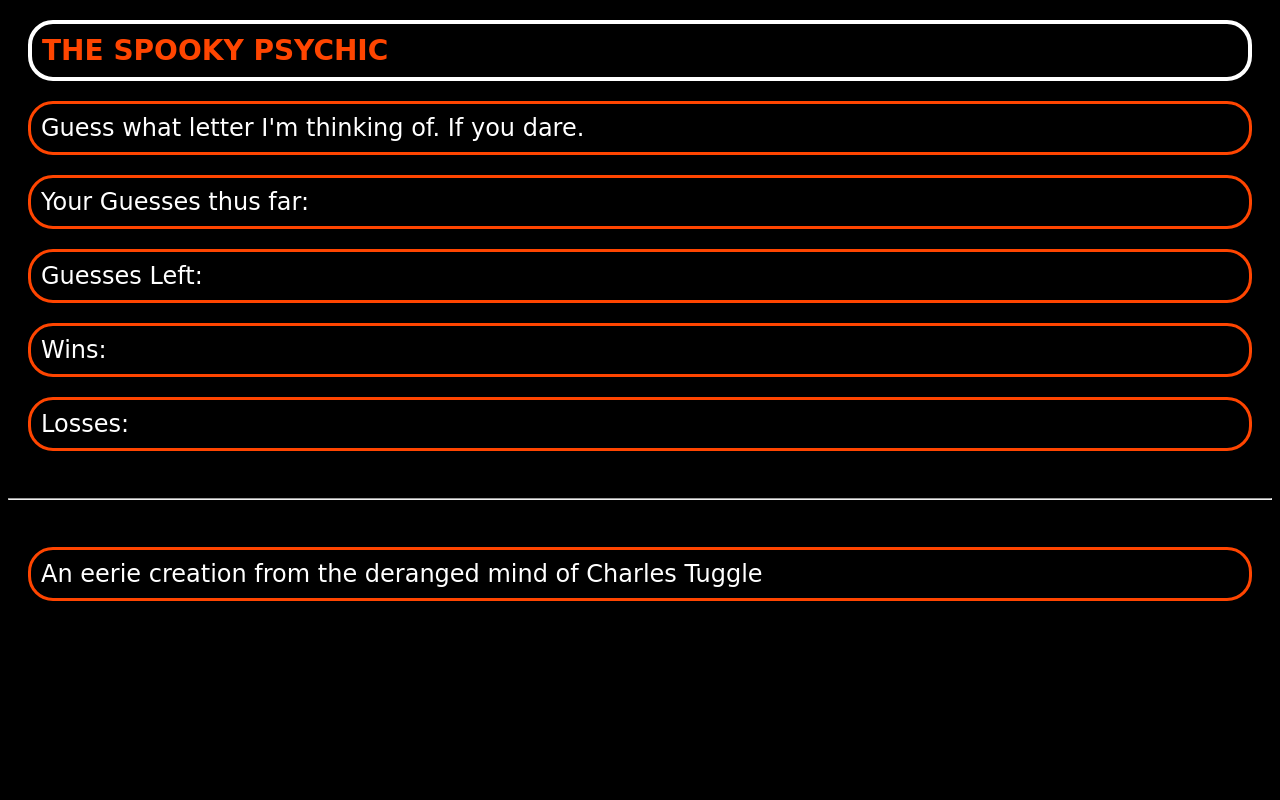
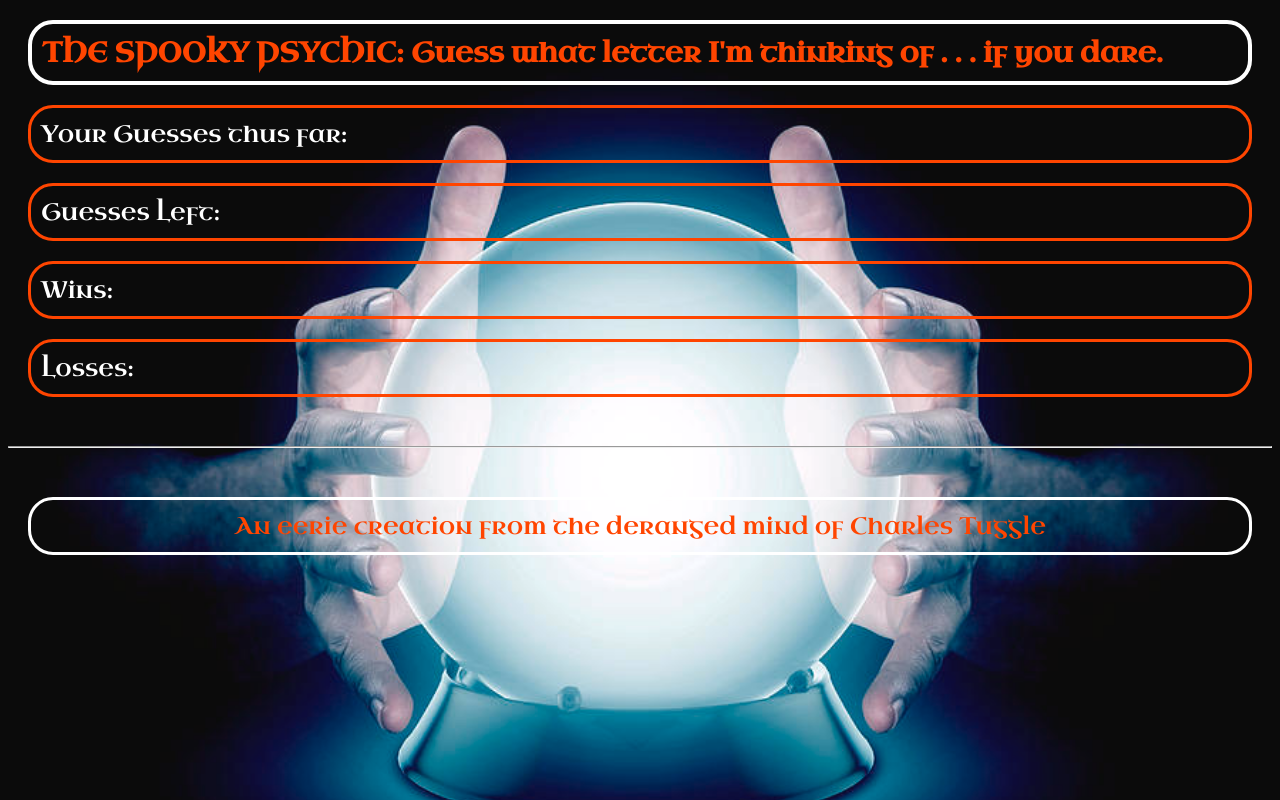
Before and after one commit to charles-codes/psychic-game, a plain HTML site: page index.html in a window 1280 px wide. Drawn offline with nearby package versions, Linux system fonts and the light colour scheme.

Commit message:
updating style with much more to come

```diff
--- a/assets/css/style.css
+++ b/assets/css/style.css
@@ -1,5 +1,6 @@
 body {
-    background-color: black;
+    background-image: url("../images/crystalball.jpg");
+    background-size: cover;
     font-family: 'Uncial Antiqua', cursive;
 }
 
@@ -18,3 +19,12 @@ p {font-size: 24px;
     border-radius: 25px;
     margin: 20px;
 }
+
+#creator_tag {
+    color: orangered;
+    padding: 10px;
+    border: solid white 3px;
+    border-radius: 25px;
+    margin: 20px;
+    text-align: center;
+}
--- a/assets/javascript/game.js
+++ b/assets/javascript/game.js
@@ -33,8 +33,6 @@ var computerChoices = ["a", "b", "c", "d", "e", "f", "g", "h", "i", "j", "k", "l
             }
 
             guessesLeftText.textContent = "Guesses left: " + guessesLeft;
-            //yourGuesses.textContent = "Your guesses thus far: " + userGuess;
-            //console.log(yourGuesses);
             $("#yourGuesses").append(userGuess);
             winsText.textContent = "Wins: " + wins;
             lossesText.textContent = "Losses: " + losses;
--- a/index.html
+++ b/index.html
@@ -5,6 +5,7 @@
     <meta charset="UTF-8">
     <meta name="viewport" content="width=device-width, intial-scale=1">
     <link rel="stylesheet" type="text/css" href="assets/css/reset.css">
+    <link href="https://fonts.googleapis.com/css?family=Uncial+Antiqua&display=swap" rel="stylesheet">
 
     <title>THE SPOOKY PYSCHIC GAME</title>
 
@@ -13,8 +14,7 @@
 
 <body>
     <div id="game">
-        <h1>THE SPOOKY PSYCHIC</h1>
-        <p id="directionsText">Guess what letter I'm thinking of. If you dare.</p>
+        <h1>THE SPOOKY PSYCHIC: <span id="directionsText">Guess what letter I'm thinking of . . . if you dare.</span></h1>
         <p id="yourGuesses">Your Guesses thus far: </p>
         <p id="guessesLeftText">Guesses Left: </p>
         <p id="winsText">Wins: </p>
@@ -22,7 +22,7 @@
         <br>
         <hr>
         <br>
-        <p>An eerie creation from the deranged mind of Charles Tuggle</p>
+        <p id="creator_tag">An eerie creation from the deranged mind of Charles Tuggle</p>
     </div>
 
 <script src="assets/javascript/game.js"></script>
```
Also changed, not shown: assets/images/crystalball.jpg (added).
